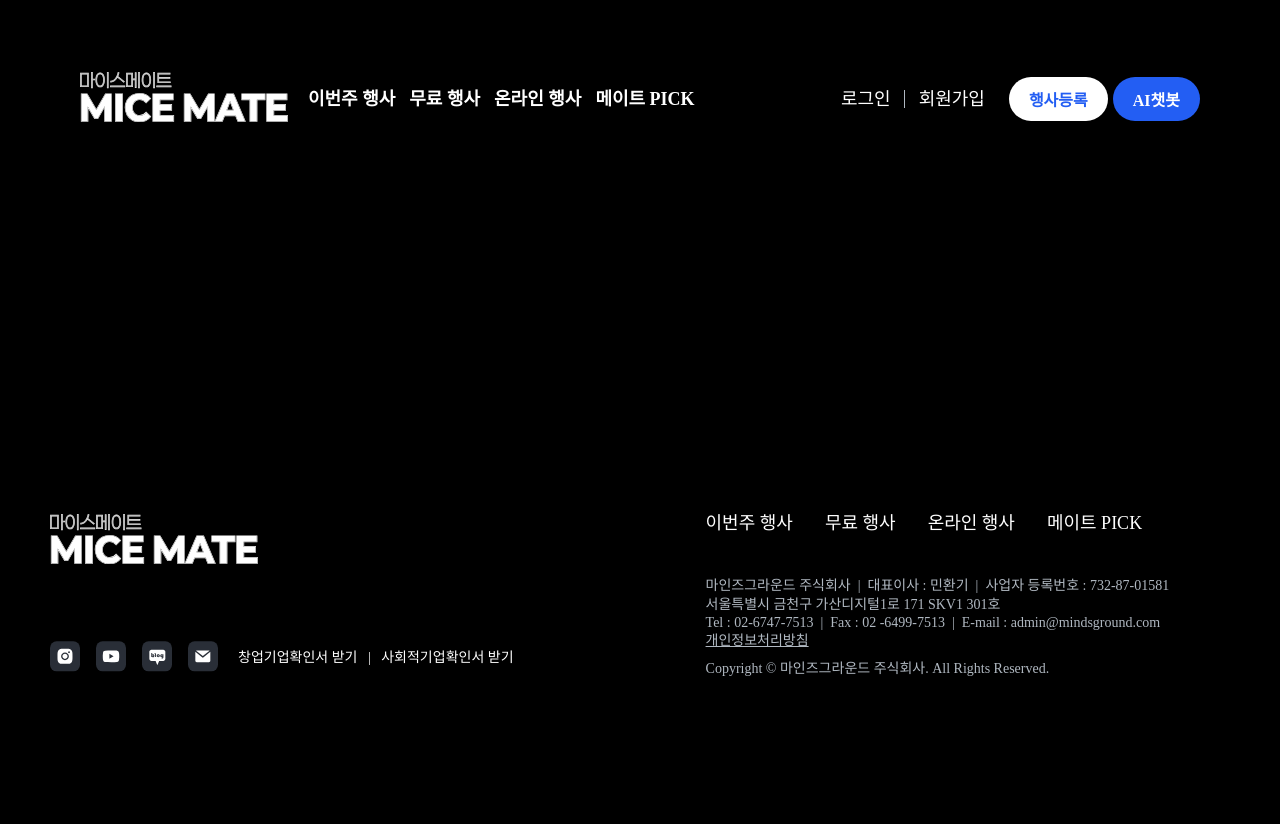
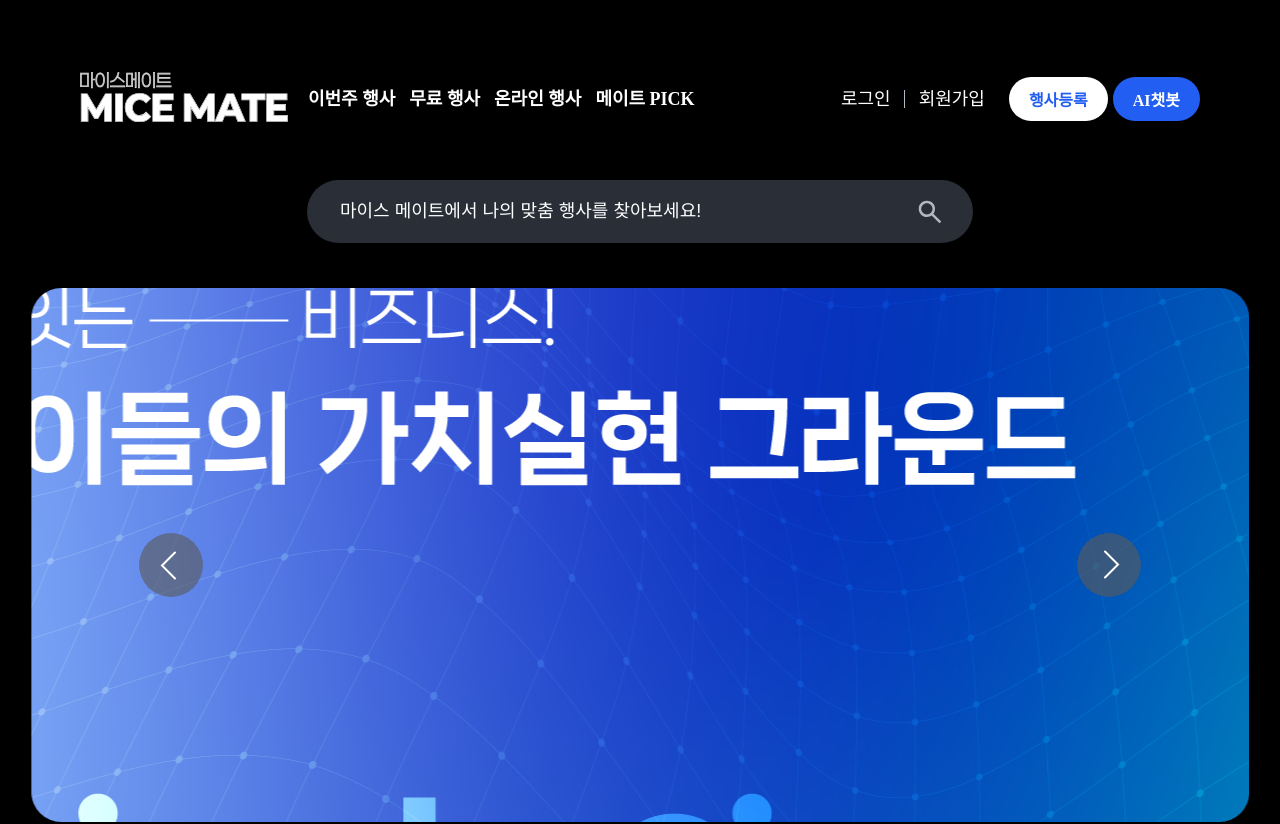
Before and after one commit to metamonster-dev/selvers-user-publishing, a React (Vite) app: page /join in a window 1280 px wide. Shown: the top 824 px of the page. Before the commit the page ends 800 px from the top, so only its background shows below. Built offline with nearby package versions, Linux system fonts and the light colour scheme; a web font is replaced by a local one.

Commit message:
feat: router 수정

```diff
--- a/package.json
+++ b/package.json
@@ -1,5 +1,5 @@
 {
-  "homepage": "https://metamonster-dev.github.io/micemate-front/",
+  "homepage": "https://metamonster-dev.github.io/micemate-front",
   "name": "mice-mate-front",
   "private": true,
   "version": "0.0.0",
--- a/src/app/Router.tsx
+++ b/src/app/Router.tsx
@@ -1,10 +1,10 @@
-import { RouterProvider, createBrowserRouter } from "react-router-dom";
+import { RouterProvider, createHashRouter } from "react-router-dom";
 import Layout from "@components/shared/layout";
 import Main from "@/app/page";
 import Join from "@/app/auth/join/page";
 import EmailJoin from "@/app/auth/join/email/page";
 
-const router = createBrowserRouter([
+const router = createHashRouter([
   {
     path: "/",
     element: <Layout />,
--- a/src/app/page.tsx
+++ b/src/app/page.tsx
@@ -3,18 +3,18 @@ import SearchBar from "@components/searchBar";
 import EventSwiper from "@components/eventSwiper";
 import SubBanner from "@components/subBanner";
 const bannerImgs = [
-  "/banner_1.png",
-  "/banner_2.png",
-  "/banner_3.jpg",
-  "/banner_1.png",
-  "/banner_2.png",
-  "/banner_3.jpg",
+  "./banner_1.png",
+  "./banner_2.png",
+  "./banner_3.jpg",
+  "./banner_1.png",
+  "./banner_2.png",
+  "./banner_3.jpg",
 ];
 
 const eventList = [
   {
     id: 0,
-    imgUrl: "/card_1.png",
+    imgUrl: "./card_1.png",
     title:
       "제 1회 북앤 콘텐츠 페어 제 1회 북앤 콘텐츠 페어 제 1회 북앤 콘텐츠 페어 제 1회 북앤 콘텐츠 페어 제 1회 북앤 콘텐츠 페어",
     date: "2024/08/24 ~ 2024/08/24",
@@ -26,7 +26,7 @@ const eventList = [
   },
   {
     id: 1,
-    imgUrl: "/card_2.png",
+    imgUrl: "./card_2.png",
     title: "제 1회 북앤 콘텐츠 페어",
     date: "2024/08/24 ~ 2024/08/24",
     location: "송도 컨벤시아",
@@ -37,7 +37,7 @@ const eventList = [
   },
   {
     id: 2,
-    imgUrl: "/card_3.png",
+    imgUrl: "./card_3.png",
     title: "제 1회 북앤 콘텐츠 페어",
     date: "2024/08/24 ~ 2024/08/24",
     location: "송도 컨벤시아",
@@ -48,7 +48,7 @@ const eventList = [
   },
   {
     id: 3,
-    imgUrl: "/card_4.png",
+    imgUrl: "./card_4.png",
     title: "제 1회 북앤 콘텐츠 페어",
     date: "2024/08/24 ~ 2024/08/24",
     location: "송도 컨벤시아",
@@ -59,7 +59,7 @@ const eventList = [
   },
   {
     id: 4,
-    imgUrl: "/card_1.png",
+    imgUrl: "./card_1.png",
     title:
       "제 1회 북앤 콘텐츠 페어 제 1회 북앤 콘텐츠 페어 제 1회 북앤 콘텐츠 페어 제 1회 북앤 콘텐츠 페어 제 1회 북앤 콘텐츠 페어",
     date: "2024/08/24 ~ 2024/08/24",
@@ -71,7 +71,7 @@ const eventList = [
   },
   {
     id: 5,
-    imgUrl: "/card_2.png",
+    imgUrl: "./card_2.png",
     title: "제 1회 북앤 콘텐츠 페어",
     date: "2024/08/24 ~ 2024/08/24",
     location: "송도 컨벤시아",
@@ -82,7 +82,7 @@ const eventList = [
   },
   {
     id: 6,
-    imgUrl: "/card_3.png",
+    imgUrl: "./card_3.png",
     title: "제 1회 북앤 콘텐츠 페어",
     date: "2024/08/24 ~ 2024/08/24",
     location: "송도 컨벤시아",
@@ -93,7 +93,7 @@ const eventList = [
   },
   {
     id: 7,
-    imgUrl: "/card_4.png",
+    imgUrl: "./card_4.png",
     title: "제 1회 북앤 콘텐츠 페어",
     date: "2024/08/24 ~ 2024/08/24",
     location: "송도 컨벤시아",
--- a/src/main.tsx
+++ b/src/main.tsx
@@ -1,12 +1,12 @@
-import { StrictMode } from "react";
+// import { StrictMode } from "react";
 import { createRoot } from "react-dom/client";
 import { RecoilRoot } from "recoil";
 import App from "@/app/App.tsx";
 
 createRoot(document.getElementById("root")!).render(
-  <StrictMode>
-    <RecoilRoot>
-      <App />
-    </RecoilRoot>
-  </StrictMode>
+  // <StrictMode>
+  <RecoilRoot>
+    <App />
+  </RecoilRoot>
+  // </StrictMode>
 );
--- a/vite.config.ts
+++ b/vite.config.ts
@@ -5,7 +5,7 @@ import svgr from "vite-plugin-svgr";
 // https://vitejs.dev/config/
 export default defineConfig({
   // gh-page
-  base: "/micemate-front/",
+  base: "",
   plugins: [react(), svgr()],
   resolve: {
     alias: [
```
